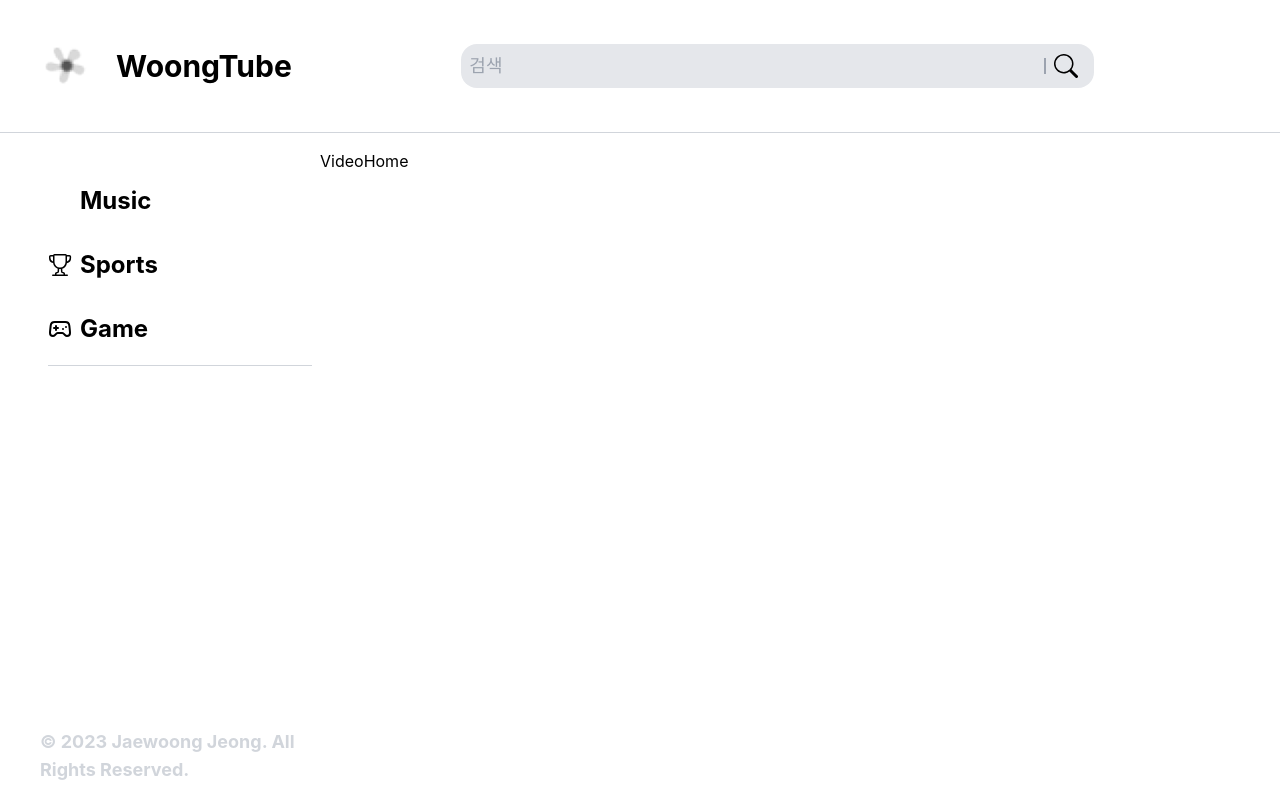
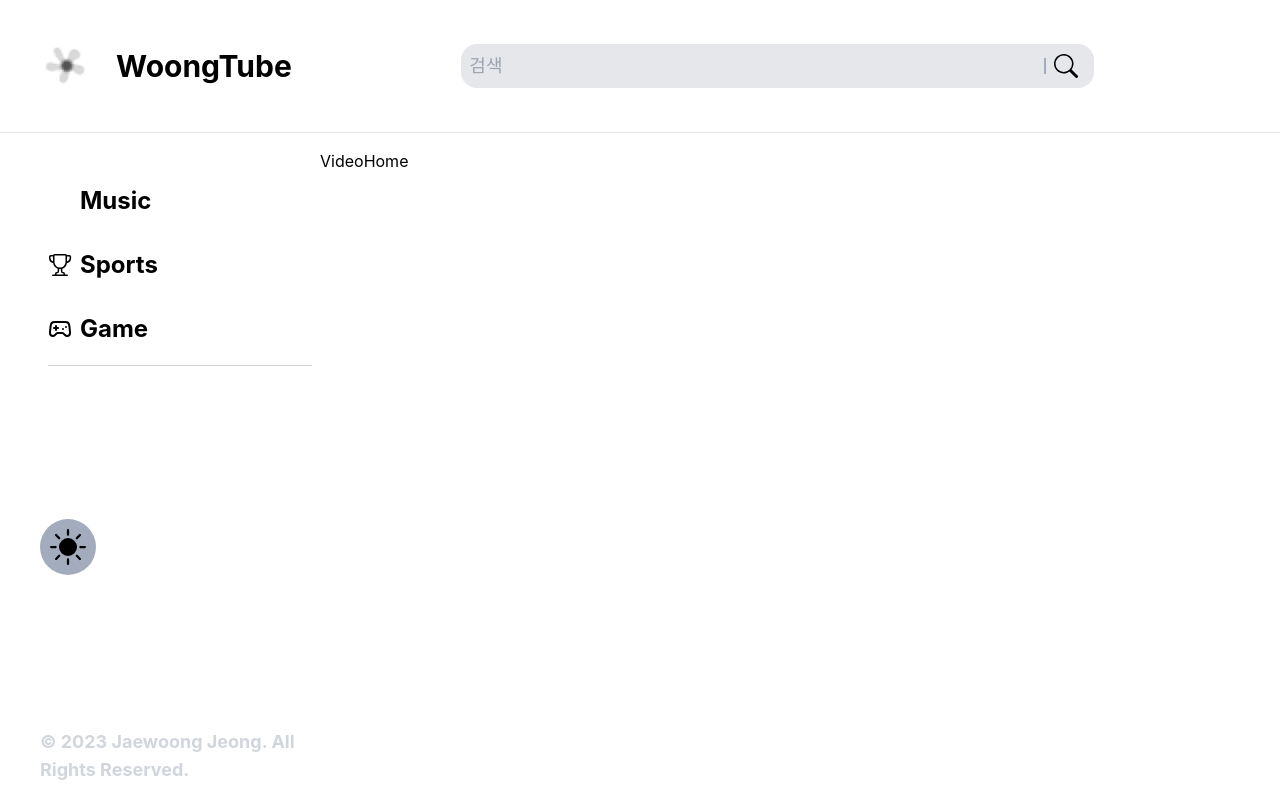
Before and after one commit to dixk3458/Woongtube, a React (Create React App) app: page / in a window 1280 px wide. Built offline with nearby package versions, Linux system fonts and the light colour scheme; some icons are missing.

Commit message:
다크모드

```diff
--- a/src/components/SearchHeaderComponent.jsx
+++ b/src/components/SearchHeaderComponent.jsx
@@ -16,10 +16,12 @@ export default function SearchHeaderComponent() {
     setText('');
   };
   return (
-    <header className="w-full flex items-center p-4 text-2xl border-b border-gray-300 mb-4">
+    <header className="w-full flex items-center p-4 text-2xl border-b border-lightGrayBorder mb-4 dark:bg-darkDeep">
       <Link className="flex items-center" to="/">
         <img src="logo.png" alt="logo" />
-        <h1 className="font-bold text-3xl">WoongTube</h1>
+        <h1 className="font-bold text-3xl dark:text-darkBasicText">
+          WoongTube
+        </h1>
       </Link>
       <form
         className="flex flex-1 justify-center"
@@ -27,13 +29,13 @@ export default function SearchHeaderComponent() {
         onSubmit={handleSubmit}
       >
         <input
-          className="w-7/12 p-2 outline-none bg-gray-200 rounded-l-2xl text-lg"
+          className="w-7/12 p-2 outline-none bg-lightGrayBorder rounded-l-2xl text-lg"
           type="text"
           value={text}
           onChange={handleChange}
           placeholder="검색"
         />
-        <button className="before:content-[''] before:w-0.5  before:h-4 before:bg-gray-400 flex items-center gap-2 bg-gray-200 px-4 rounded-r-2xl">
+        <button className="before:content-[''] before:w-0.5  before:h-4 before:bg-lightDeepText flex items-center gap-2 bg-lightGrayBorder px-4 rounded-r-2xl">
           <BsSearch />
         </button>
       </form>
--- a/src/components/SideComponent.jsx
+++ b/src/components/SideComponent.jsx
@@ -3,6 +3,8 @@ import { Link } from 'react-router-dom';
 import { PiMusicNote } from 'react-icons/pi';
 import { GoTrophy } from 'react-icons/go';
 import { LuGamepad2 } from 'react-icons/lu';
+import { BsFillSunFill, BsMoonFill } from 'react-icons/bs';
+import { useDarkMode } from '../context/DarkModeContext';
 
 const categories = ['music', 'sports', 'game'];
 const icons = [<PiMusicNote />, <GoTrophy />, <LuGamepad2 />];
@@ -10,21 +12,25 @@ const icons = [<PiMusicNote />, <GoTrophy />, <LuGamepad2 />];
 export default function SideComponent() {
   const [filter, setFilter] = useState(undefined);
 
+  const { darkMode, toggleDarkMode } = useDarkMode();
+
   return (
     <aside className="flex flex-col justify-between p-4 w-3/12 text-2xl font-bold">
       <nav className="">
         <ul className="ml-6 capitalize after:content-[''] after:block after:w-full  after:h-px after:ml-2 after:bg-gray-300 ">
           {categories.map((category, index) => {
             return (
-              <li
-                className={`${filter === category && 'text-primary'} `}
-                key={index}
-              >
+              <li key={index}>
                 <Link
                   onClick={() => {
                     setFilter(category);
                   }}
-                  className="flex items-center my-2 p-2 gap-2 text-2xl "
+                  // className={` text-lightBasicText dark:text-darkBasicText   ${
+                  //   filter === category && 'text-primary'
+                  // }`}
+                  className={`flex items-center my-2 p-2 gap-2 text-2xl dark:text-darkBasicText ${
+                    filter === category && 'text-primary dark:text-primary'
+                  }`}
                   to={`/${category}`}
                 >
                   {icons[index]}
@@ -35,7 +41,13 @@ export default function SideComponent() {
           })}
         </ul>
       </nav>
-      <p className="ml-6 text-gray-300 text-lg">
+      <button
+        className="flex items-center justify-center ml-6 w-14 h-14 text-4xl bg-lightDeepText rounded-full transition-all hover:scale-110 dark:bg-darkAccentText"
+        onClick={toggleDarkMode}
+      >
+        {!darkMode ? <BsFillSunFill /> : <BsMoonFill />}
+      </button>
+      <p className="ml-6 text-lightLightText dark:text-darkBasicText text-lg">
         © 2023 Jaewoong Jeong. All Rights Reserved.
       </p>
     </aside>
--- /dev/null
+++ b/src/context/DarkModeContext.jsx
@@ -0,0 +1,39 @@
+import { createContext, useContext, useEffect, useState } from 'react';
+
+export const DarkModeContext = createContext();
+
+export function DarkModeProvider({ children }) {
+  const [darkMode, setDarkMode] = useState(false);
+
+  const toggleDarkMode = () => {
+    setDarkMode(!darkMode);
+    updateDarkMode(!darkMode);
+  };
+
+  useEffect(() => {
+    const isDark =
+      localStorage.theme === 'dark' ||
+      (!('theme' in localStorage) &&
+        window.matchMedia('(prefers-color-scheme:dark)').matches);
+    setDarkMode(isDark);
+    updateDarkMode(isDark);
+  }, []);
+
+  return (
+    <DarkModeContext.Provider value={{ darkMode, toggleDarkMode }}>
+      {children}
+    </DarkModeContext.Provider>
+  );
+}
+
+export const useDarkMode = () => useContext(DarkModeContext);
+
+function updateDarkMode(darkMode) {
+  if (darkMode) {
+    document.documentElement.classList.add('dark');
+    localStorage.theme = 'dark';
+  } else {
+    document.documentElement.classList.remove('dark');
+    localStorage.theme = 'light';
+  }
+}
--- a/src/index.css
+++ b/src/index.css
@@ -23,3 +23,11 @@ code {
   font-family: source-code-pro, Menlo, Monaco, Consolas, 'Courier New',
     monospace;
 }
+
+html {
+  @apply bg-light;
+}
+
+html.dark {
+  @apply bg-darkLight;
+}
--- a/src/pages/Root.jsx
+++ b/src/pages/Root.jsx
@@ -2,9 +2,11 @@ import React from 'react';
 import { Outlet } from 'react-router-dom';
 import SideComponent from '../components/SideComponent';
 import SearchHeaderComponent from '../components/SearchHeaderComponent';
+import { DarkModeProvider } from '../context/DarkModeContext';
 
 export default function Root() {
   return (
+    <DarkModeProvider>
       <div className="flex flex-col h-full ">
         <SearchHeaderComponent />
         <div className="flex flex-1">
@@ -12,5 +14,6 @@ export default function Root() {
           <Outlet />
         </div>
       </div>
+    </DarkModeProvider>
   );
 }
--- a/tailwind.config.js
+++ b/tailwind.config.js
@@ -4,10 +4,22 @@ module.exports = {
   theme: {
     extend: {
       colors: {
+        light: '#FFFFFF',
+        lightGray: '##E5E7EB',
+
+        darkLight: '#1E293B',
+        darkDeep: '#0F172A',
         brand: '#FF0000',
         primary: '#E91F63',
+        lightDeepText: '#A2ACBD',
+        lightLightText: '#D1D5DC',
+        lightBasicText: '#0F1714',
+        lightGrayBorder: '#E5E7EB',
+        darkBasicText: '#DFDFDF',
+        darkAccentText: '#FED500',
       },
     },
   },
   plugins: [],
+  darkMode: 'class',
 };
```
Lines whose indentation alone changed are shown as unchanged.
